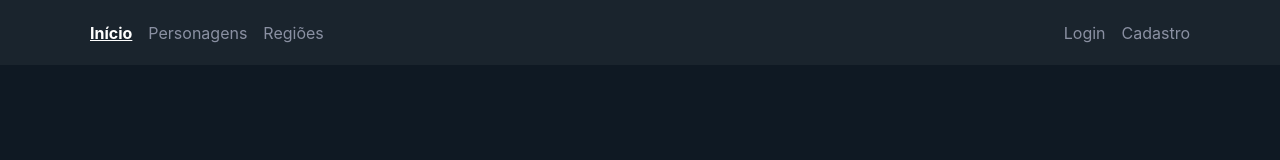
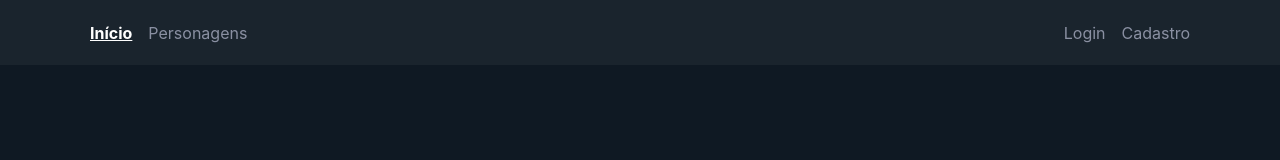
Before and after one commit to xitusz/personal-project-1, a React (Create React App) app in the folder front-end/: page / in a window 1280 px wide. Shown: the top 160 px of the page. Built offline with nearby package versions, Linux system fonts and the light colour scheme.

Commit message:
remove(): Region in Header, Routes, Tests, Pages

```diff
--- a/front-end/src/components/Header.jsx
+++ b/front-end/src/components/Header.jsx
@@ -19,7 +19,6 @@ const Header = () => {
   const navigationLinks = [
     { to: "/", text: "Início" },
     { to: "/character", text: "Personagens" },
-    { to: "/region", text: "Regiões" },
   ];
 
   const renderAuthenticatedLinks = () => {
--- a/front-end/src/pages/Region.js
+++ /dev/null
@@ -1,13 +0,0 @@
-import React from "react";
-import Header from "../components/Header";
-
-const Region = () => {
-  return (
-    <div>
-      <Header />
-      <h1>Regiões</h1>
-    </div>
-  );
-};
-
-export default Region;
--- a/front-end/src/routes/index.js
+++ b/front-end/src/routes/index.js
@@ -5,7 +5,6 @@ import Login from "../pages/Login";
 import Register from "../pages/Register";
 import Character from "../pages/Character";
 import CharacterDetails from "../pages/CharacterDetails";
-import Region from "../pages/Region";
 import Profile from "../pages/Profile";
 
 const Router = () => (
@@ -15,7 +14,6 @@ const Router = () => (
     <Route path="/register" element={<Register />} />
     <Route path="/character" element={<Character />} />
     <Route path="/character/:championName" element={<CharacterDetails />} />
-    <Route path="/region" element={<Region />} />
     <Route path="/profile" element={<Profile />} />
   </Routes>
 );
```
Also changed, not shown: 1 other file (tests, documents, lock files or other folders).
